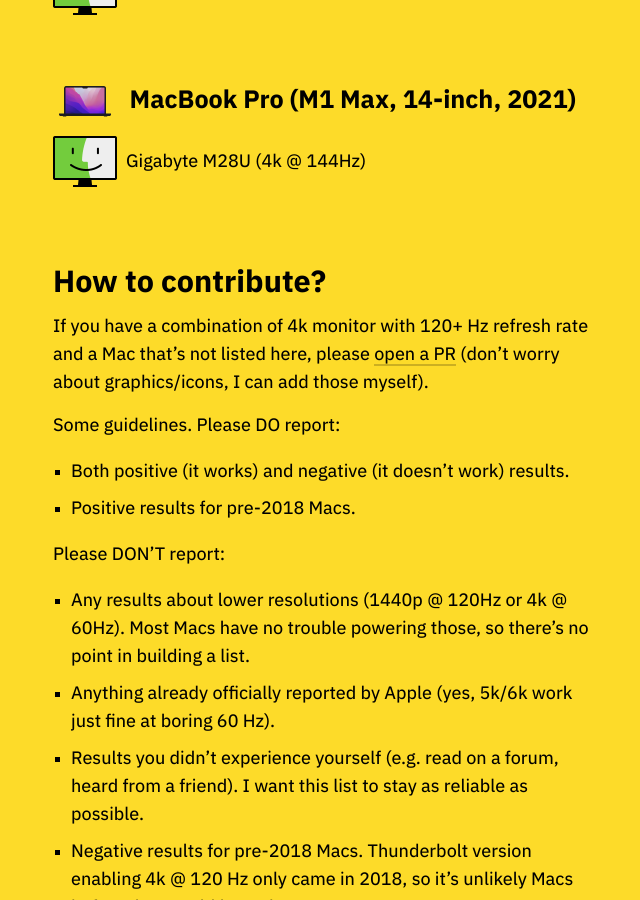
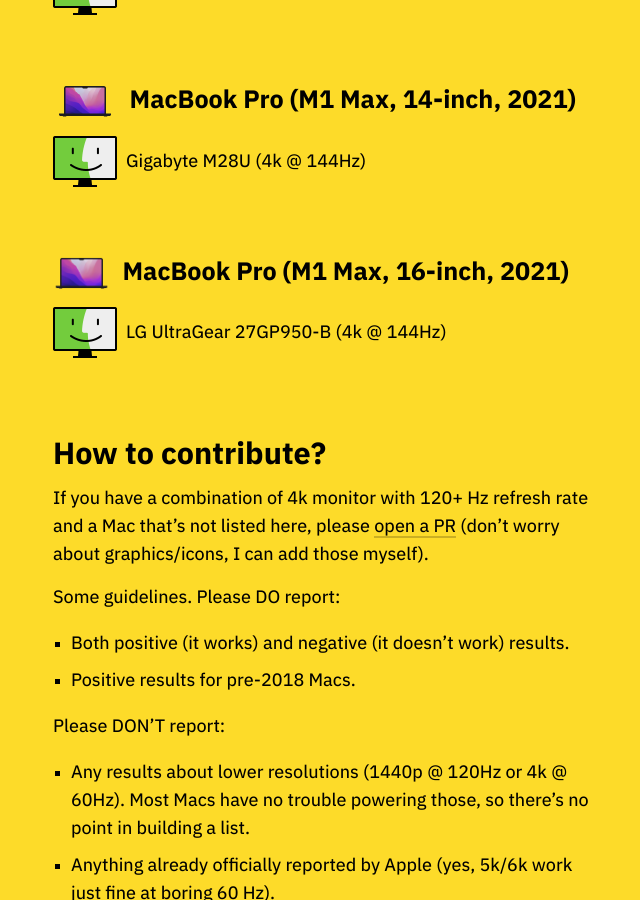
Before and after one commit to tonsky/tonsky.github.io, a Jekyll site: the page built from _posts/2021-02-24-monitors-mac.md, in a window 1280 px wide and 900 px high, scrolled down 4652 px. Shown: the whole window, without its empty margins (316-956 px from the left). Built offline with Jekyll 4.4.1, drawn with Linux system fonts in a browser that asks for light colours.

Commit message:
Add MacBook Pro (M1 Max, 16-inch, 2021) and LG UltraGear 27GP950-B

```diff
--- a/_posts/2021-02-24-monitors-mac.md
+++ b/_posts/2021-02-24-monitors-mac.md
@@ -130,6 +130,10 @@
 
 <div class="row"><img src="works.png" height=64> <span>Gigabyte M28U (4k @ 144Hz)</span></div>
 
+## <img src="mbp_16_2021.png" height=32> <span>MacBook Pro (M1 Max, 16-inch, 2021)</span>
+
+<div class="row"><img src="works.png" height=64> <span>LG UltraGear 27GP950-B (4k @ 144Hz)</span></div>
+
 # How to contribute?
 
 If you have a combination of 4k monitor with 120+ Hz refresh rate and a Mac that’s not listed here, please [open a PR](https://github.com/tonsky/tonsky.github.io) (don’t worry about graphics/icons, I can add those myself).
```
